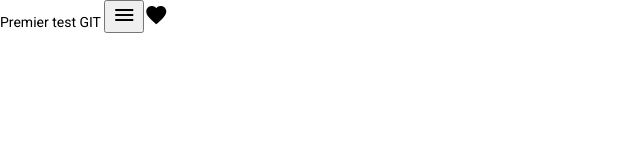
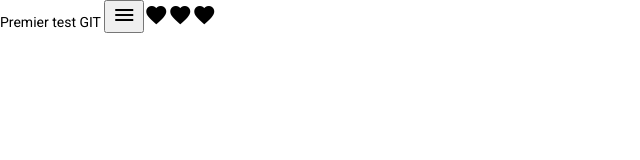
Before and after one commit to Dudu40/Angular, an Angular app: page / in a window 1280 px wide. Shown: the top 160 px of the page, without its empty margins (0-640 px from the left). Built offline with nearby package versions, Linux system fonts and the light colour scheme.

Commit message:
TEST AGAIN

```diff
--- a/src/app/app.component.html
+++ b/src/app/app.component.html
@@ -1,3 +1,6 @@
 Premier test GIT
 <button mat-icon-button><mat-icon>menu</mat-icon></button>
 <mat-icon>favorite</mat-icon>
+
+<mat-icon>favorite</mat-icon>
+<mat-icon>favorite</mat-icon>
```
